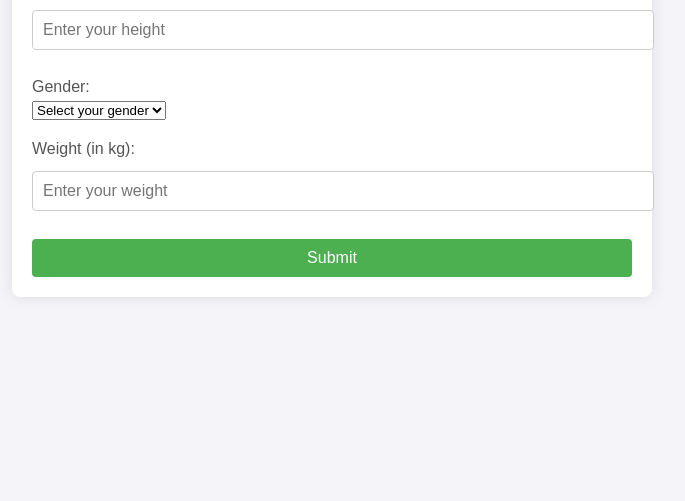
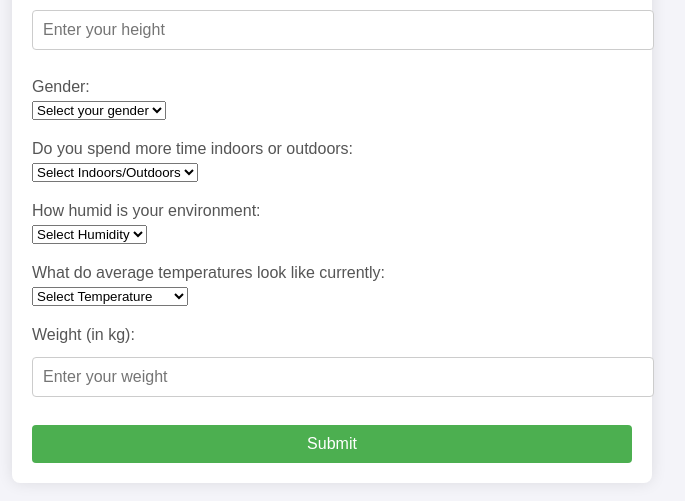
Before and after one commit to PriSurisetty/SWE_Match_Comp, a plain HTML site: page index.html in a window 1280 px wide. Shown: the part 171-672 px from the top of the page, without its empty margins (308-993 px from the left). Drawn offline with Linux system fonts and the light colour scheme.

Commit message:
added other inputs (really only environmental factors

```diff
--- a/index.html
+++ b/index.html
@@ -77,6 +77,39 @@
             </div>
 
             <div class="form-group">
+                <label for="indoor/outdoor">Do you spend more time indoors or outdoors:</label>
+                <select id="in/out" name="in/out" required>
+                    <option value="" disabled selected>Select Indoors/Outdoors</option>
+                    <option value="male">Indoor</option>
+                    <option value="female">Outdoor</option>
+                    <option value="female">Equal</option>
+                </select>
+            </div>
+
+            <div class="form-group">
+                <label for="humidity">How humid is your environment:</label>
+                <select id="himidity" name="humidity" required>
+                    <option value="" disabled selected>Select Humidity</option>
+                    <option value="male">Dry</option>
+                    <option value="female">Comfortable</option>
+                    <option value="female">Humid</option>
+                    <option value="female">Very Humid</option>
+                </select>
+            </div>
+
+            <div class="form-group">
+                <label for="humidity">What do average temperatures look like currently:</label>
+                <select id="temperature" name="temperature" required>
+                    <option value="" disabled selected>Select Temperature</option>
+                    <option value="male">Cold (50-65 degrees) </option>
+                    <option value="female">Cool (66-73 degrees)</option>
+                    <option value="female">Warm (74-82 degrees) </option>
+                    <option value="female">Hot (83 - 90) </option>
+                    <option value="female">Very Hot (91+)</option>
+                </select>
+            </div>
+
+            <div class="form-group">
                 <label for="weight">Weight (in kg):</label>
                 <input type="number" id="weight" name="weight" placeholder="Enter your weight" required>
             </div>
```
Also changed, not shown: 1 other file.
